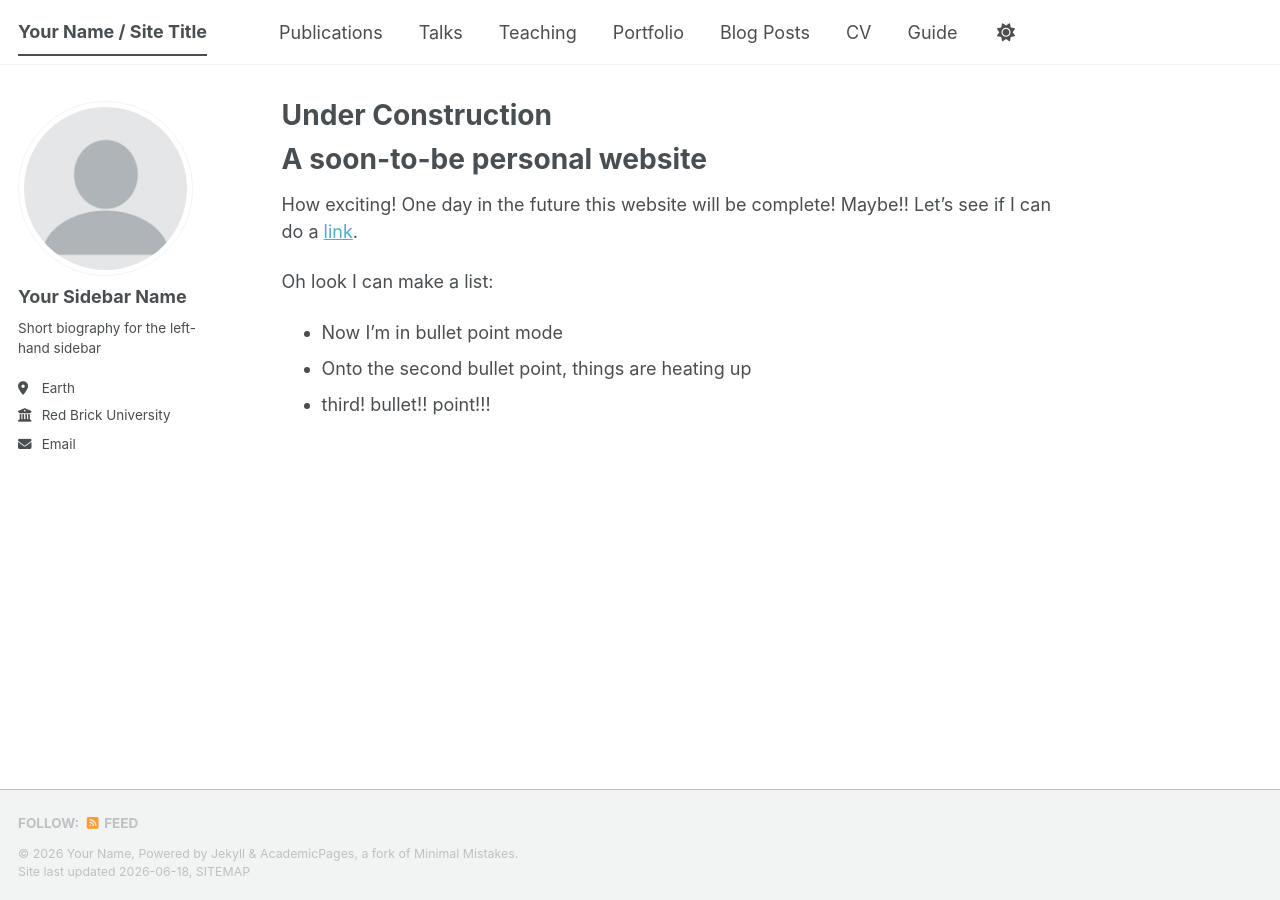
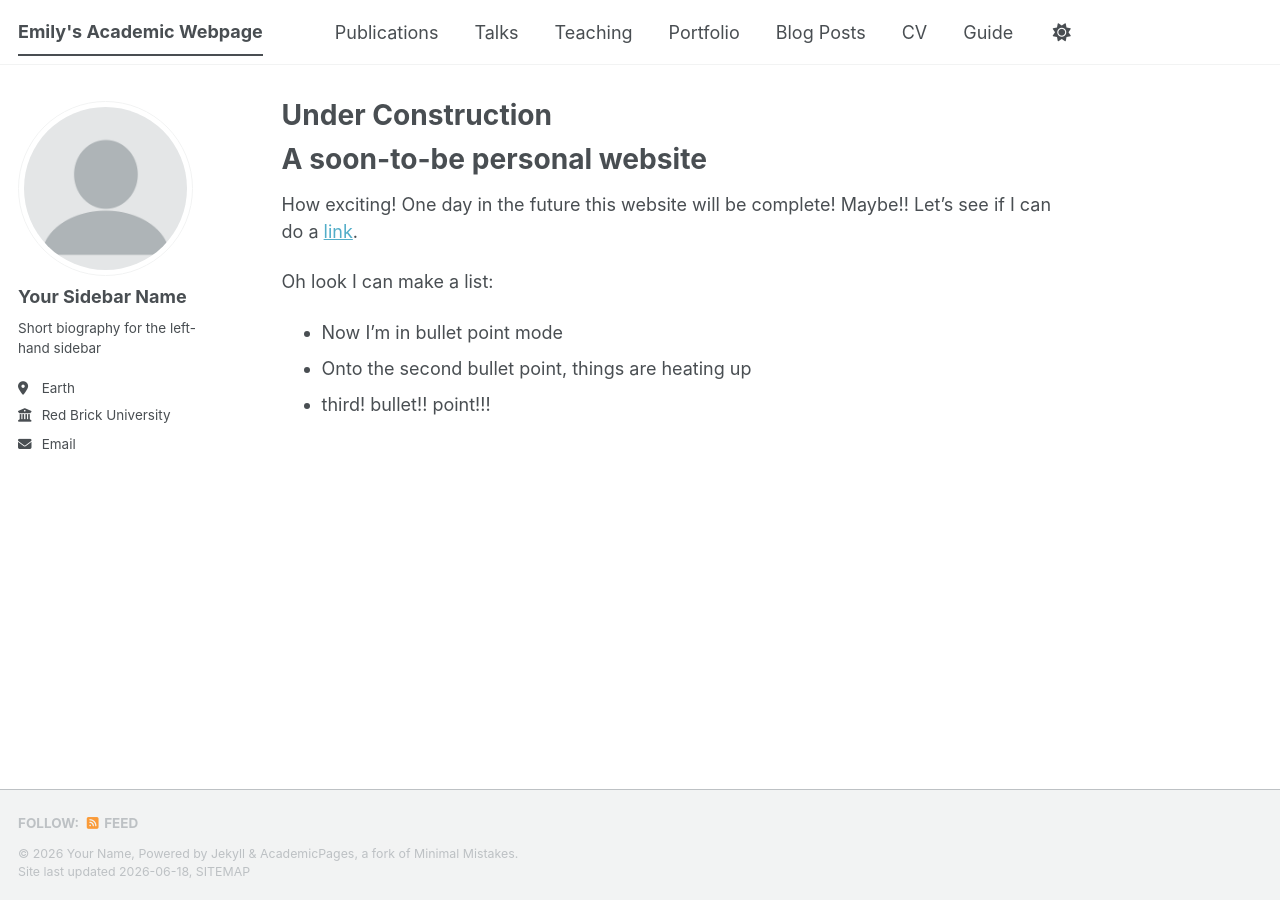
Before and after one commit to epottebaum/epottebaum.github.io, a Jekyll site: the page built from _pages/about.md, in a window 1280 px wide. Built offline with Jekyll 4.4.1, drawn with Linux system fonts in a browser that asks for light colours; a script bundle is joined from its source files by our own code; library files that are not in the unit come from our copies.

Commit message:
Update _config.yml

```diff
--- a/_config.yml
+++ b/_config.yml
@@ -9,10 +9,10 @@
 # Basic Site Settings
 locale                   : "en-US"
 site_theme               : "default" # The available themes options are "default", "air", "sunrise", "mint", "dirt" and "contrast"
-title                    : "Your Name / Site Title"
+title                    : "Emily's Academic Webpage"
 title_separator          : "-"
 name                     : &name "Your Name"
-description              : &description "Emily Pottebaum's academic portfolio"   # Update this with a general description of your site, this is the default if not overridden by a page
+description              : &description "My academic portfolio"   # Update this with a general description of your site, this is the default if not overridden by a page
 url                      : https://epottebaum.github.io # The base hostname & protocol for your site e.g. "https://[your GitHub username].github.io",
                                                            # or if you already have some other page hosted on Github then use "https://[your GitHub username].github.io/[Your Repo Name]"
 baseurl                  : "" # the subpath of your site, e.g. "/blog"
```
